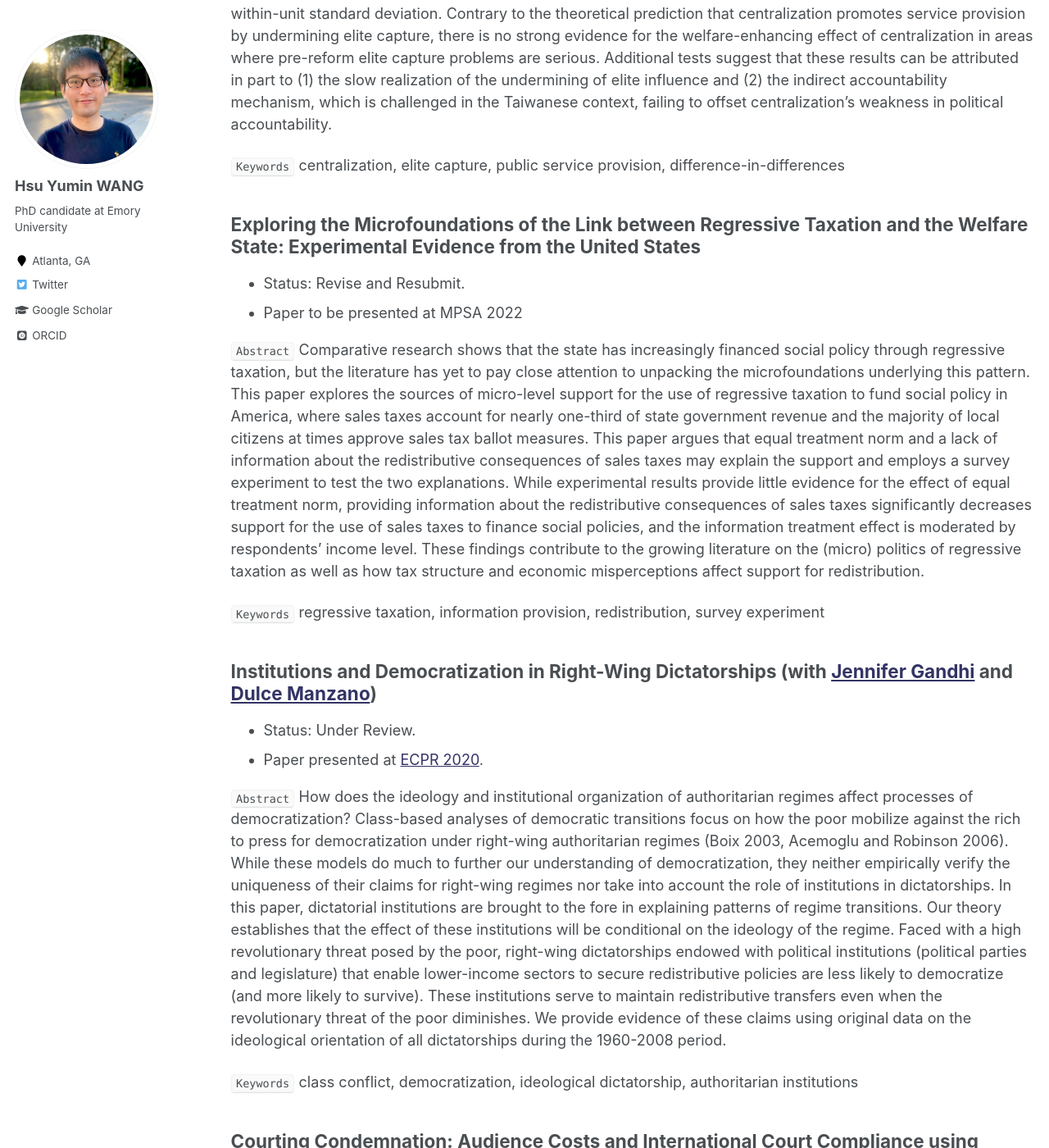
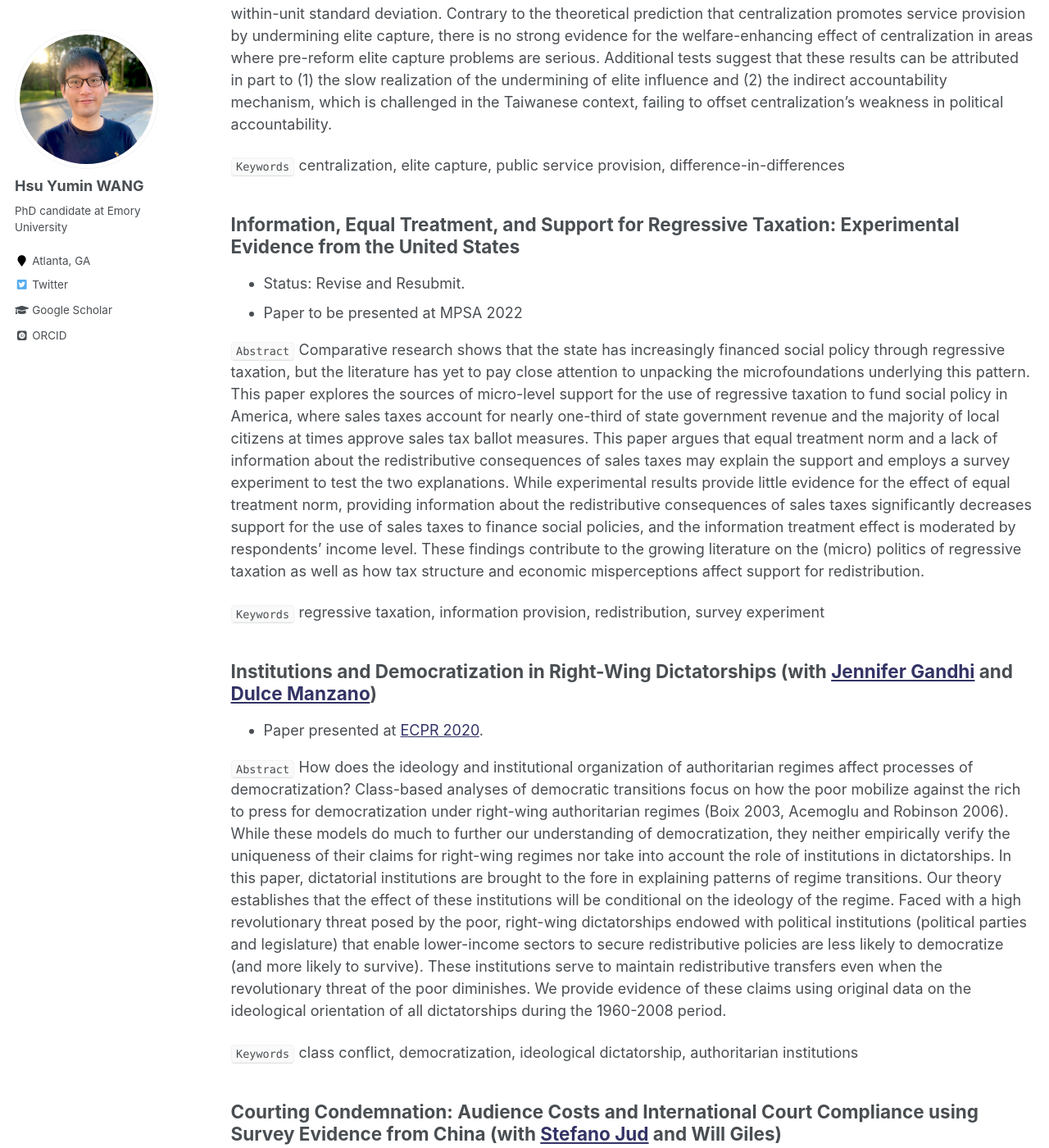
Before and after one commit to hsuyumin/hsuyumin.github.io, a Jekyll site: the page built from _pages/publications.md, in a window 1280 px wide and 1400 px high, scrolled down 1016 px. Shown: the whole window at 82% size. Built offline with Jekyll 4.4.1, drawn with Linux system fonts in a browser that asks for light colours; some web fonts are replaced.

Commit message:
Update publications.md

```diff
--- a/_pages/publications.md
+++ b/_pages/publications.md
@@ -31,7 +31,7 @@ Few theoretical debates in comparative political economy are as controversial as
 
 `Keywords` centralization, elite capture, public service provision, difference-in-differences
 
-## Exploring the Microfoundations of the Link between Regressive Taxation and the Welfare State: Experimental Evidence from the United States
+## Information, Equal Treatment, and Support for Regressive Taxation: Experimental Evidence from the United States
 * Status: Revise and Resubmit.
 * Paper to be presented at MPSA 2022
 
@@ -41,7 +41,6 @@ Comparative research shows that the state has increasingly financed social polic
 `Keywords` regressive taxation, information provision, redistribution, survey experiment
 
 ## Institutions and Democratization in Right-Wing Dictatorships (with [Jennifer Gandhi](https://www.jennifergandhi.com/) and [Dulce Manzano](http://webs.ucm.es/info/socio6ed/main/Fichas%20personal/DulceManzano/DulceManzano.htm))
-* Status: Under Review.
 * Paper presented at [ECPR 2020](https://ecpr.eu/Events/Event/PaperDetails/55046).
 
 `Abstract`
```
